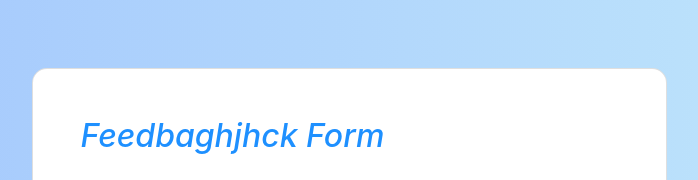
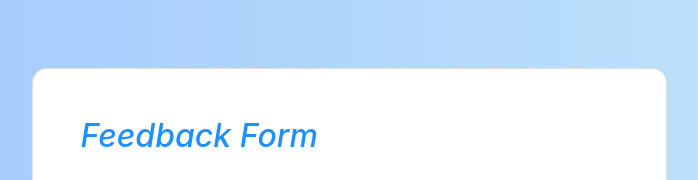
Before and after one commit to marianikitha01/assesment2, a Flask app: page / in a window 1280 px wide. Shown: the top 180 px of the page, without its empty margins (291-989 px from the left). Run offline with Flask 3, Linux system fonts and the light colour scheme; some libraries are stand-ins or nearby versions.

Commit message:
minor change

```diff
--- a/templates/assesment.html
+++ b/templates/assesment.html
@@ -247,7 +247,7 @@ xhr.send(JSON.stringify(data));
             <div class="col-12 col-lg-9 col-xl-7">
                 <div class="card shadow-2-strong card-registration" style="border-radius: 15px;">
                     <div class="card-body p-4 p-md-5">
-                        <h2 class="mb-4">Feedbaghjhck Form</h2>
+                        <h2 class="mb-4">Feedback Form</h2>
 
                         <form>
                             <div class="form-group">
```
